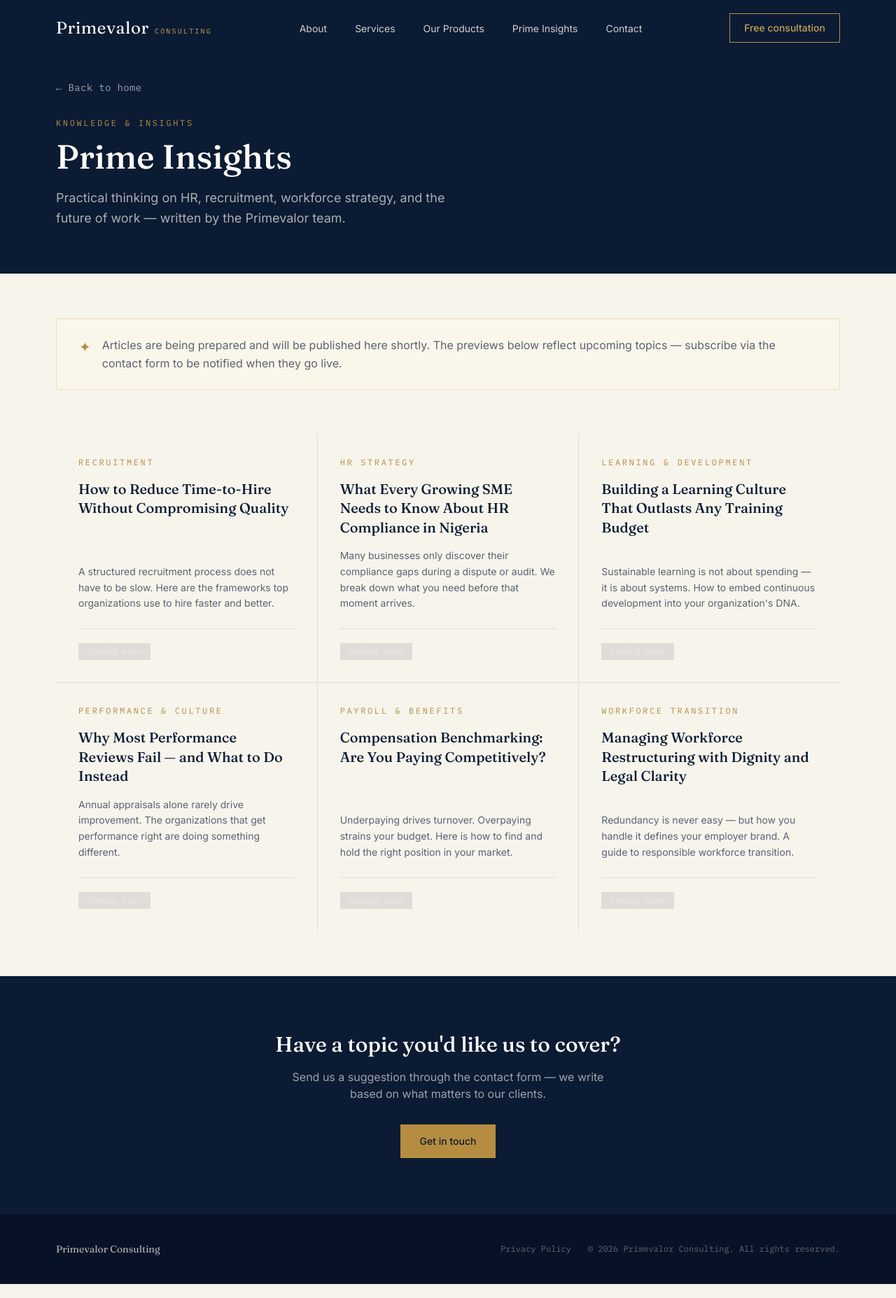
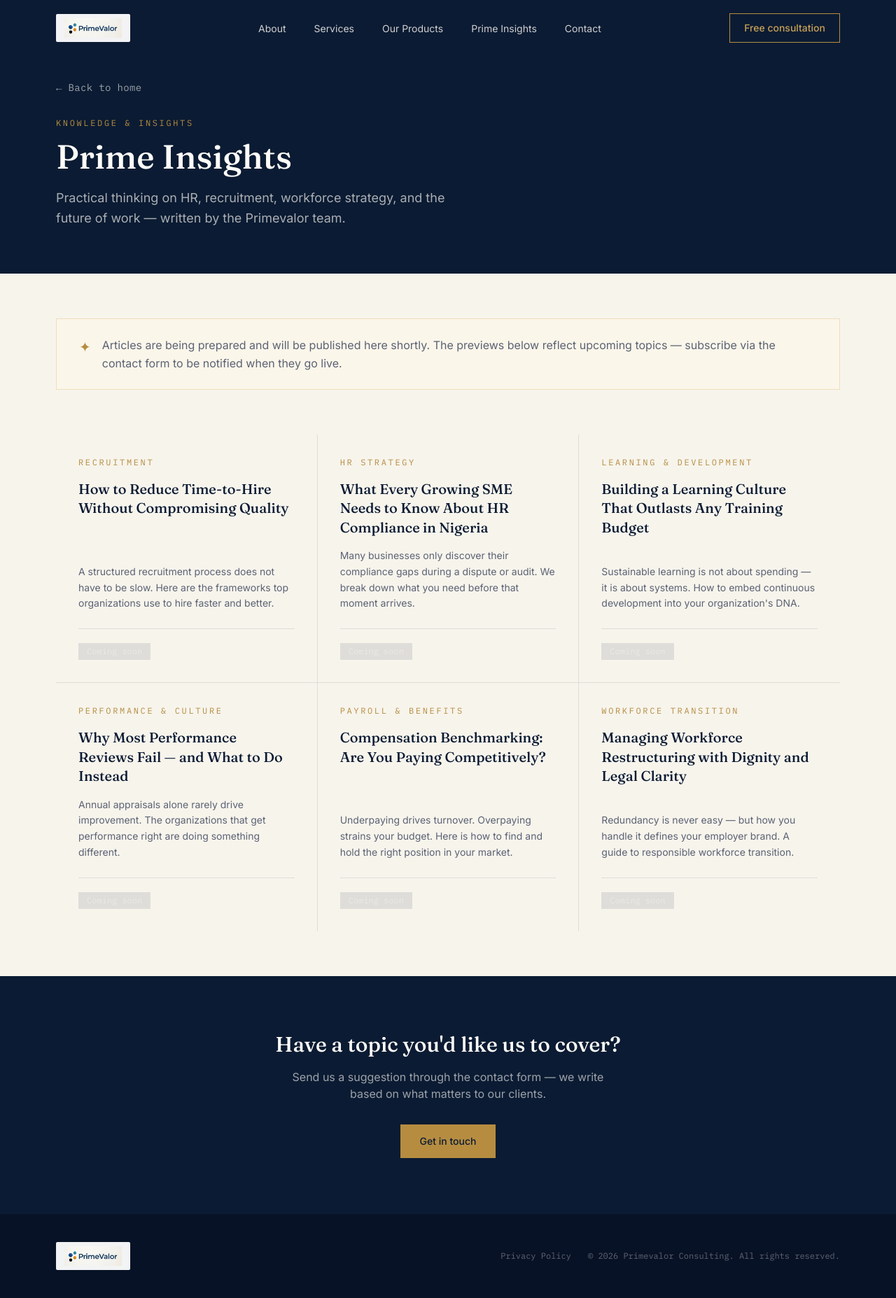
Before and after one commit to Adebimpe96/PrimeValor, a React (Vite) app: page /insights in a window 1280 px wide. Shown: the whole page at 70% size. Built offline with nearby package versions, Linux system fonts and the light colour scheme.

Commit message:
Logo and favicon update

```diff
--- a/index.html
+++ b/index.html
@@ -5,6 +5,8 @@
     <meta name="viewport" content="width=device-width, initial-scale=1.0" />
     <title>Primevalor Consulting — HR, Recruitment &amp; Workforce Advisory</title>
     <meta name="description" content="Primevalor Consulting partners with organizations on HR strategy, recruitment, and workforce solutions, and connects job seekers to application tracking and background check platforms." />
+    <link rel="icon" type="image/png" href="/favicon.png" />
+    <link rel="apple-touch-icon" href="/favicon.png" />
     <link rel="preconnect" href="https://fonts.googleapis.com">
     <link rel="preconnect" href="https://fonts.gstatic.com" crossorigin>
     <link href="https://fonts.googleapis.com/css2?family=Fraunces:opsz,wght@9..144,300;9..144,400;9..144,500;9..144,600;9..144,700&family=Inter:wght@400;500;600;700&family=IBM+Plex+Mono:wght@400;500&display=swap" rel="stylesheet">
--- a/src/components/Footer.jsx
+++ b/src/components/Footer.jsx
@@ -5,9 +5,9 @@ export default function Footer() {
   return (
     <footer className="bg-navy-950 py-10">
       <div className="container-px flex flex-col sm:flex-row items-center justify-between gap-4">
-        <span className="font-display text-ivory-warm/70 text-sm">
-          Primevalor Consulting
-        </span>
+        <div className="bg-white/95 px-3 py-1.5 rounded-sm">
+          <img src="/logo.png" alt="Primevalor Consulting" className="h-7 w-auto" />
+        </div>
         <div className="flex items-center gap-6">
           <Link
             to="/privacy-policy"
--- a/src/components/Navbar.jsx
+++ b/src/components/Navbar.jsx
@@ -37,12 +37,9 @@ export default function Navbar() {
     >
       <nav className="container-px flex items-center justify-between h-20">
         <Link to="/" className="flex items-baseline gap-2 group">
-          <span className="font-display text-xl md:text-2xl text-ivory-warm tracking-wide">
-            Primevalor
-          </span>
-          <span className="hidden sm:inline font-mono text-[10px] tracking-widest2 uppercase text-brass-400">
-            Consulting
-          </span>
+        <div className="bg-white/95 px-3 py-1.5 rounded-sm">
+          <img src="/logo.png" alt="Primevalor Consulting" className="h-7 w-auto" />
+        </div>
         </Link>
 
         <ul className="hidden md:flex items-center gap-10">
```
Also changed, not shown: public/favicon.png (added), public/logo.png (added).
